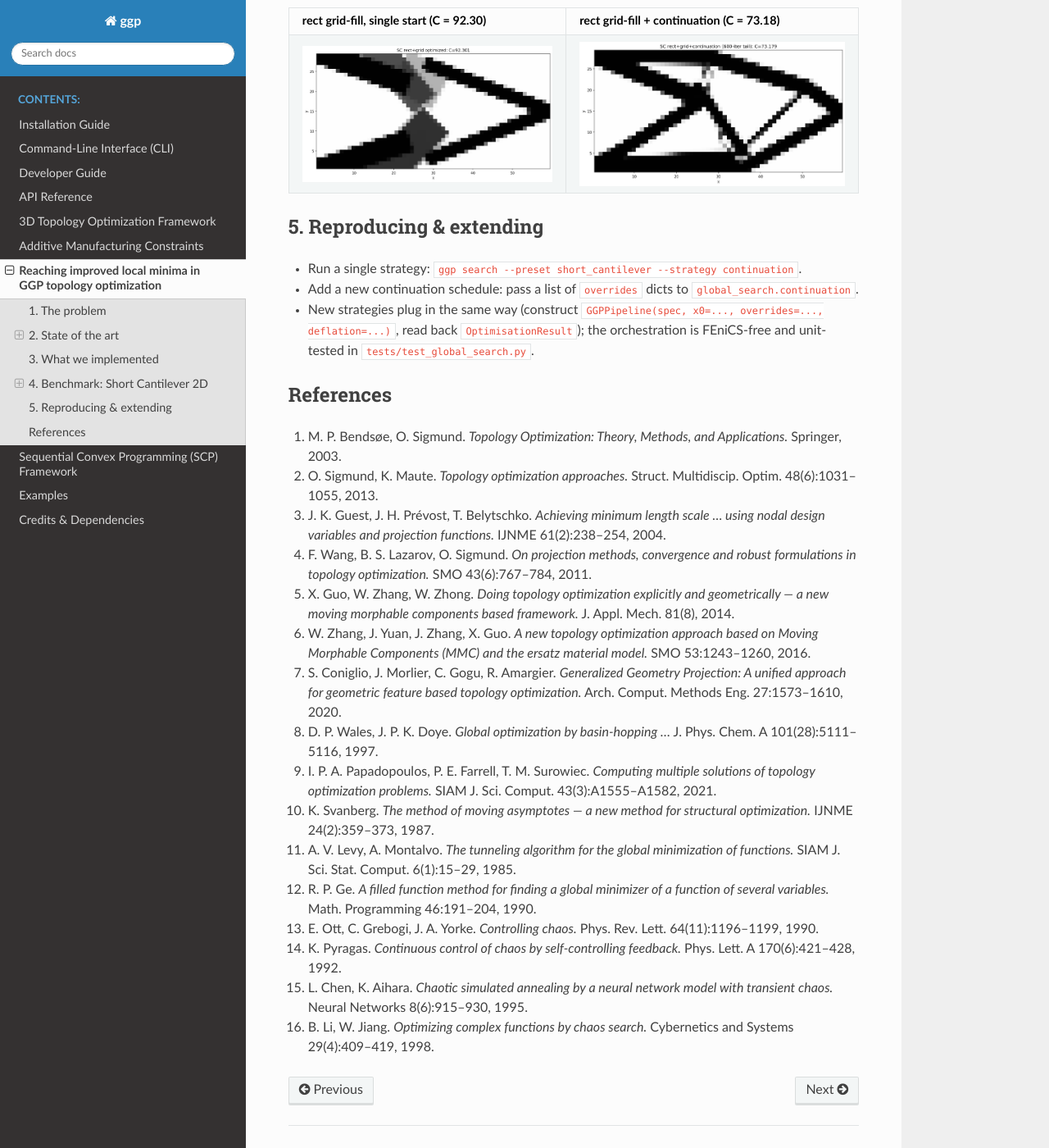
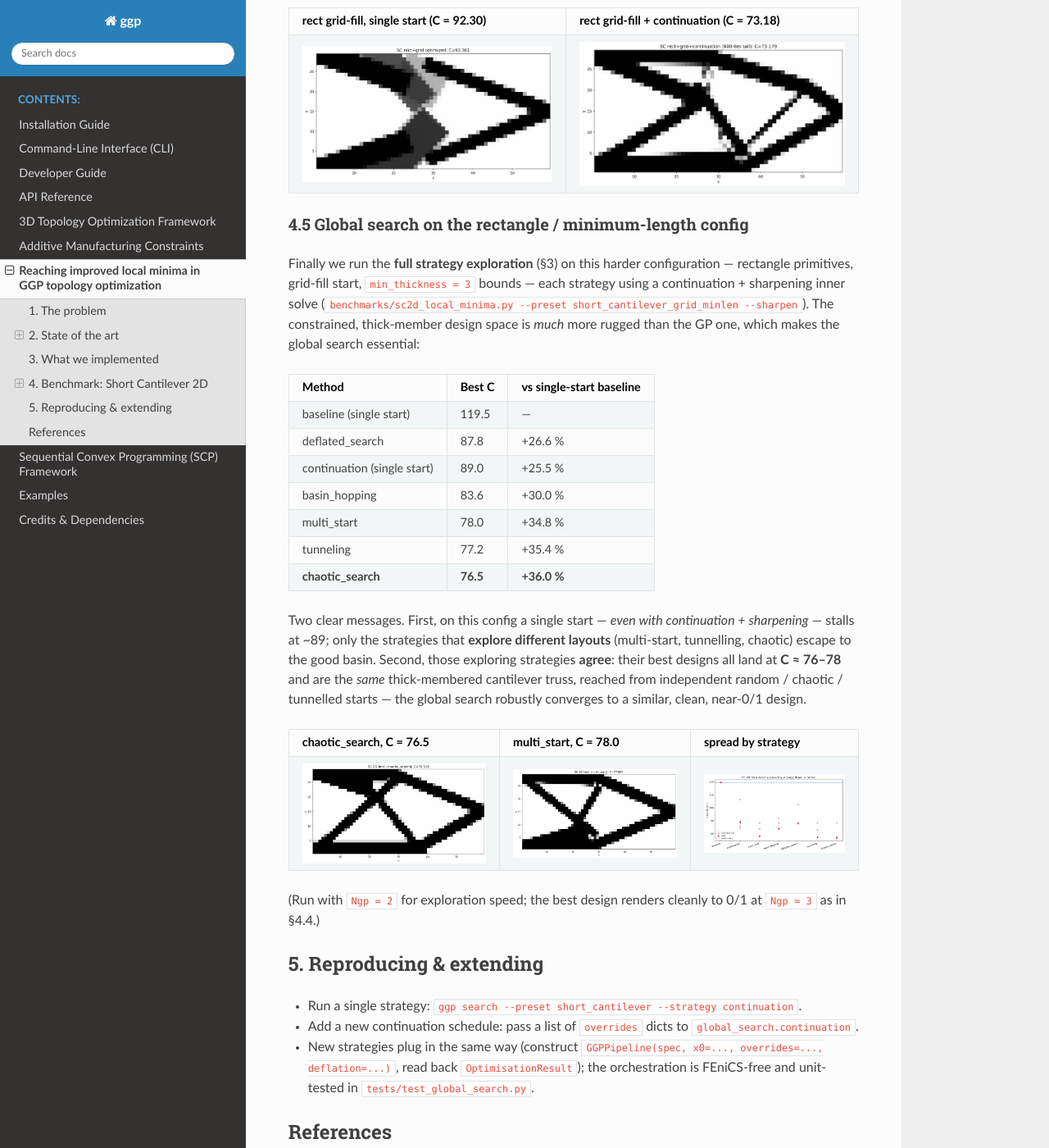
Before and after one commit to SimoneConiglio/generalized_geometry_projection, a Sphinx documentation site: the page built from docs/local_minima_review.md, in a window 1280 px wide and 1400 px high, scrolled down 9829 px. Shown: the whole window at 82% size. Built offline with Sphinx 7.4.7 and the Read the Docs theme 3.1.0, drawn with Linux system fonts in a browser that asks for light colours.

Commit message:
Global search on the rect/grid/min-length config reaches similar designs
Run the full strategy exploration on short_cantilever_grid_minlen (rectangle
primitives, grid-fill start, min_thickness=3) with continuation + sharpening:

  baseline (single)      119.5
  continuation (single)   89.0
  deflated_search         87.8
  basin_hopping           83.6
  multi_start             78.0
  tunneling               77.2
  chaotic_search          76.5

On this much more rugged, thick-member space a single start (even with continuation
+ sharpening) stalls at ~89; only the exploring strategies (multi-start, tunnelling,
chaotic) escape to the good basin, and they AGREE -- best designs all land at
C ~ 76-78 and are the same thick-membered cantilever truss. Add review section 4.5
with the spread plot and two best-design figures.

Co-Authored-By: Claude Opus 4.8 <noreply@anthropic.com>
Claude-Session: https://claude.ai/code/session_0139M2jyPc6cJGW33xV6te9t

```diff
--- a/docs/local_minima_review.md
+++ b/docs/local_minima_review.md
@@ -373,6 +373,38 @@ recover efficiency at the same (relative) length scale. Preset:
 |---|---|
 | ![rect grid single start](_static/sc2d_rect_grid_optimized.png) | ![rect grid + continuation](_static/sc2d_rect_grid_continuation.png) |
 
+### 4.5 Global search on the rectangle / minimum-length config
+
+Finally we run the **full strategy exploration** (§3) on this harder configuration —
+rectangle primitives, grid-fill start, `min_thickness = 3` bounds — each strategy using a
+continuation + sharpening inner solve (`benchmarks/sc2d_local_minima.py --preset
+short_cantilever_grid_minlen --sharpen`). The constrained, thick-member design space is
+*much* more rugged than the GP one, which makes the global search essential:
+
+| Method | Best C | vs single-start baseline |
+|---|---|---|
+| baseline (single start) | 119.5 | — |
+| deflated_search | 87.8 | +26.6 % |
+| continuation (single start) | 89.0 | +25.5 % |
+| basin_hopping | 83.6 | +30.0 % |
+| multi_start | 78.0 | +34.8 % |
+| tunneling | 77.2 | +35.4 % |
+| **chaotic_search** | **76.5** | **+36.0 %** |
+
+Two clear messages. First, on this config a single start — *even with continuation +
+sharpening* — stalls at ~89; only the strategies that **explore different layouts**
+(multi-start, tunnelling, chaotic) escape to the good basin. Second, those exploring
+strategies **agree**: their best designs all land at **C ≈ 76–78** and are the *same*
+thick-membered cantilever truss, reached from independent random / chaotic / tunnelled
+starts — the global search robustly converges to a similar, clean, near-0/1 design.
+
+| chaotic_search, C = 76.5 | multi_start, C = 78.0 | spread by strategy |
+|---|---|---|
+| ![chaotic](_static/sc2d_grid_explore_chaotic.png) | ![multistart](_static/sc2d_grid_explore_multistart.png) | ![spread](_static/sc2d_grid_explore_spread.png) |
+
+(Run with `Ngp = 2` for exploration speed; the best design renders cleanly to 0/1 at
+`Ngp = 3` as in §4.4.)
+
 ## 5. Reproducing & extending
 
 * Run a single strategy: `ggp search --preset short_cantilever --strategy continuation`.
```
Also changed, not shown: docs/_static/sc2d_grid_explore_chaotic.png (added), docs/_static/sc2d_grid_explore_multistart.png (added), docs/_static/sc2d_grid_explore_spread.png (added).
